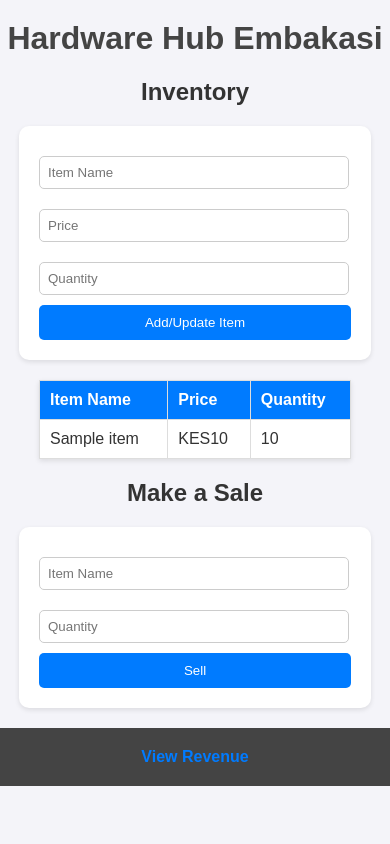
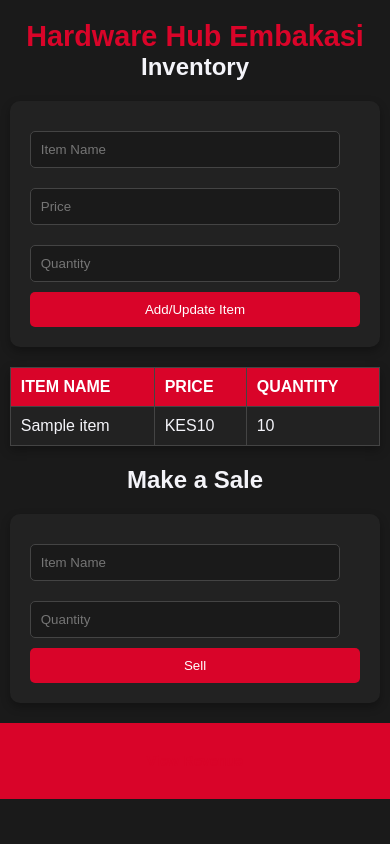
Before and after one commit to VNyakundi/My-Projects, a Flask app: template Flask Web App Application/website/templates/index.html in a window 390 px wide. Run offline with Flask 3, Linux system fonts and the light colour scheme; the template is opened without the code that fills it: most values are stand-ins (such as "Sample title", 1, 10 or a date in 2020).

Commit message:
Update styles.css

```diff
--- a/Flask Web App Application/website/static/styles.css
+++ b/Flask Web App Application/website/static/styles.css
@@ -1,17 +1,25 @@
-/* General Styles */
+/* General Reset */
+* {
+    margin: 0;
+    padding: 0;
+    box-sizing: border-box;
+}
+
+/* Body */
 body {
     font-family: Arial, sans-serif;
-    background-color: #f4f4f9;
+    background-color: #1a1a1a; /* Dark background */
     margin: 0;
     padding: 0;
-    color: #333;
+    color: #f4f4f9; /* Light text color */
 }
 
 /* Header */
 h1 {
     text-align: center;
-    color: #444;
+    color: #d90429; /* Bright red */
     margin-top: 20px;
+    font-size: 2.5em;
 }
 
 /* Flash Messages */
@@ -20,10 +28,11 @@ ul {
     padding: 10px;
     margin: 20px auto;
     width: 80%;
-    background-color: #ffefc2;
-    border: 1px solid #ffc107;
-    color: #856404;
+    background-color: #ffd3c4; /* Light red for flash messages */
+    border: 1px solid #d90429;
+    color: #b22222;
     border-radius: 5px;
+    font-weight: bold;
 }
 
 /* Links */
@@ -31,24 +40,28 @@ a {
     display: inline-block;
     margin: 10px 0;
     text-decoration: none;
-    color: #007bff;
+    color: #d90429; /* Red links */
     font-weight: bold;
+    transition: color 0.3s;
 }
 a:hover {
     text-decoration: underline;
+    color: #ff595e; /* Lighter red on hover */
 }
 
 /* Buttons */
 button {
-    background-color: #007bff;
+    background-color: #d90429;
     color: white;
     padding: 10px 15px;
     border: none;
     border-radius: 5px;
     cursor: pointer;
+    transition: background-color 0.3s, transform 0.2s;
 }
 button:hover {
-    background-color: #0056b3;
+    background-color: #ff595e; /* Lighter red */
+    transform: scale(1.05); /* Slight scaling effect */
 }
 
 /* Forms */
@@ -56,19 +69,27 @@ form {
     margin: 20px auto;
     padding: 20px;
     width: 80%;
-    background-color: white;
+    background-color: #222222; /* Dark form background */
     border-radius: 10px;
-    box-shadow: 0 2px 5px rgba(0, 0, 0, 0.1);
+    box-shadow: 0 4px 10px rgba(0, 0, 0, 0.3);
+    color: #f4f4f9; /* Light text */
 }
-form input {
+form input, form select, form textarea {
     margin: 10px 0;
-    padding: 8px;
+    padding: 10px;
     width: calc(100% - 20px);
-    border: 1px solid #ccc;
+    border: 1px solid #444444;
     border-radius: 5px;
+    background-color: #1a1a1a;
+    color: #f4f4f9;
+}
+form input:focus, form textarea:focus, form select:focus {
+    border-color: #d90429;
+    outline: none;
 }
 form button {
     width: 100%;
+    background-color: #d90429;
 }
 
 /* Tables */
@@ -76,27 +97,117 @@ table {
     width: 80%;
     margin: 20px auto;
     border-collapse: collapse;
-    background-color: white;
-    box-shadow: 0 2px 5px rgba(0, 0, 0, 0.1);
+    background-color: #222222; /* Dark table background */
+    box-shadow: 0 4px 10px rgba(0, 0, 0, 0.3);
 }
 table th, table td {
     padding: 10px;
     text-align: left;
-    border: 1px solid #ddd;
+    border: 1px solid #444444;
+    color: #f4f4f9; /* Light text */
 }
 table th {
-    background-color: #007bff;
+    background-color: #d90429;
     color: white;
+    text-transform: uppercase;
+    font-weight: bold;
 }
 table tr:nth-child(even) {
-    background-color: #f2f2f2;
+    background-color: #2c2c2c;
+}
+table tr:hover {
+    background-color: #333333; /* Slightly lighter on hover */
 }
 
-/* Footer Links */
+/* Footer */
 footer {
     text-align: center;
     margin-top: 20px;
-    padding: 10px;
-    background-color: #444;
+    padding: 20px;
+    background-color: #d90429; /* Red footer */
     color: white;
+    font-size: 0.9em;
 }
+
+/* Cards */
+.card {
+    background-color: #222222;
+    color: #f4f4f9;
+    margin: 20px auto;
+    padding: 20px;
+    border-radius: 10px;
+    box-shadow: 0 4px 8px rgba(0, 0, 0, 0.3);
+    transition: transform 0.3s, box-shadow 0.3s;
+}
+.card:hover {
+    transform: scale(1.05);
+    box-shadow: 0 6px 12px rgba(0, 0, 0, 0.5);
+}
+
+/* Interactive Tooltip */
+.tooltip {
+    position: relative;
+    display: inline-block;
+    cursor: pointer;
+}
+
+.tooltip .tooltip-text {
+    visibility: hidden;
+    width: 150px;
+    background-color: #040404;
+    color: #f4f4f9;
+    text-align: center;
+    border-radius: 5px;
+    padding: 5px;
+    position: absolute;
+    z-index: 1;
+    bottom: 125%;
+    left: 50%;
+    margin-left: -75px;
+    opacity: 0;
+    transition: opacity 0.3s;
+}
+
+.tooltip:hover .tooltip-text {
+    visibility: visible;
+    opacity: 1;
+}
+
+/* Navigation Menu */
+nav {
+    background-color: #d90429;
+    padding: 10px 0;
+    text-align: center;
+    box-shadow: 0 4px 10px rgba(0, 0, 0, 0.2);
+}
+nav a {
+    color: white;
+    text-decoration: none;
+    margin: 0 15px;
+    font-weight: bold;
+    font-size: 1.1em;
+}
+nav a:hover {
+    color: #ff595e;
+    text-decoration: underline;
+}
+
+/* Media Queries for Responsiveness */
+@media (max-width: 768px) {
+    table, form {
+        width: 95%;
+    }
+
+    h1 {
+        font-size: 1.8em;
+    }
+
+    nav a {
+        display: block;
+        margin: 10px 0;
+    }
+
+    button {
+        width: 100%;
+    }
+}
```
